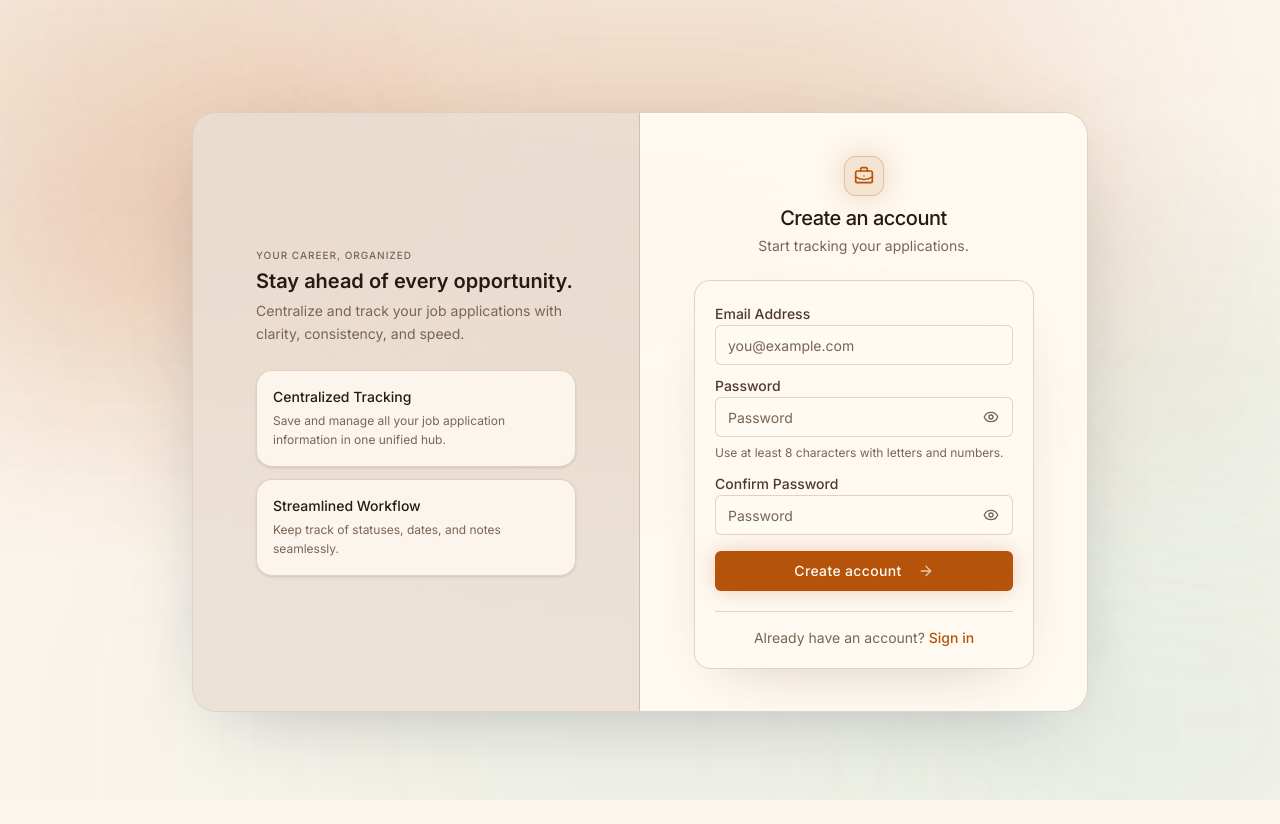
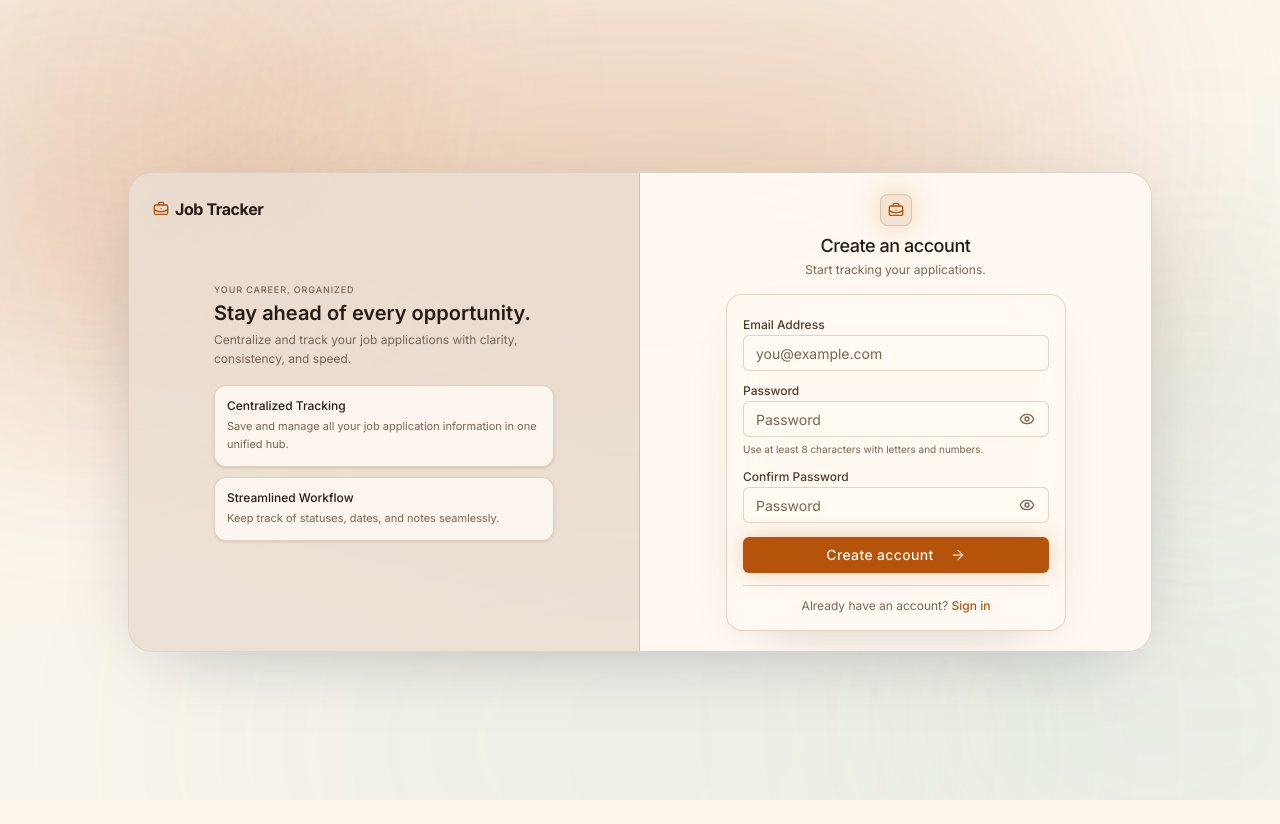
Before and after one commit to harisbinnawaz/job-tracker, a Next.js app: page /signup in a window 1280 px wide. Built offline with nearby package versions, Linux system fonts and the light colour scheme.

Commit message:
Finalized Auth UI

```diff
--- a/app/(auth)/login/form.tsx
+++ b/app/(auth)/login/form.tsx
@@ -16,7 +16,7 @@ function SubmitButton() {
       type="submit"
       disabled={pending}
       aria-busy={pending}
-      className="group mt-3 h-9 w-full font-medium tracking-wide transition-all duration-300 disabled:opacity-80"
+      className="group mt-2 h-9 w-full text-sm font-medium tracking-wide transition-all duration-300 disabled:opacity-80"
     >
       {pending ? "Signing in..." : "Sign in"}
       {pending ? (
@@ -34,9 +34,9 @@ interface LoginFormProps {
 
 export function LoginForm({ email }: LoginFormProps) {
   return (
-    <form action={login} className="space-y-2">
+    <form action={login} className="space-y-1.5">
       <div className="space-y-1">
-        <Label htmlFor="email" className="form-label">
+        <Label htmlFor="email" className="form-label text-xs">
           Email Address
         </Label>
         <Input
@@ -47,11 +47,11 @@ export function LoginForm({ email }: LoginFormProps) {
           required
           autoComplete="email"
           defaultValue={email}
-          className="h-10"
+          className="h-9 text-sm"
         />
       </div>
-      <div className="space-y-1.5">
-        <Label htmlFor="password" className="form-label">
+      <div className="space-y-1">
+        <Label htmlFor="password" className="form-label text-xs">
           Password
         </Label>
         <PasswordInput
@@ -60,7 +60,7 @@ export function LoginForm({ email }: LoginFormProps) {
           placeholder="Password"
           required
           autoComplete="current-password"
-          className="h-10"
+          className="h-9 text-sm"
         />
       </div>
       <SubmitButton />
--- a/app/(auth)/login/page.tsx
+++ b/app/(auth)/login/page.tsx
@@ -7,27 +7,27 @@ export const dynamic = "force-static";
 
 export default function LoginPage() {
   return (
-    <div className="mx-auto flex w-full max-w-[340px] flex-col items-center justify-center space-y-6">
-      <header className="flex w-full flex-col items-center text-center space-y-2">
-        <div className="theme-accent-icon flex h-10 w-10 shrink-0 items-center justify-center rounded-xl border">
-          <BriefcaseBusiness className="h-5 w-5" />
+    <div className="mx-auto flex w-full max-w-[340px] flex-col items-center justify-center space-y-4">
+      <header className="flex w-full flex-col items-center text-center space-y-1.5">
+        <div className="theme-accent-icon flex h-8 w-8 shrink-0 items-center justify-center rounded-lg border">
+          <BriefcaseBusiness className="h-4 w-4" />
         </div>
-        <div className="space-y-1">
-          <h1 className="text-xl font-medium tracking-tight text-white">
+        <div className="space-y-0.5">
+          <h1 className="text-lg font-medium tracking-tight text-white">
             Welcome back
           </h1>
-          <p className="text-sm text-zinc-400">
+          <p className="text-xs text-zinc-400">
             Sign in to your account to continue.
           </p>
         </div>
       </header>
 
-      <div className="glass-panel organic-rise-in w-full rounded-2xl p-5 space-y-5">
+      <div className="glass-panel organic-rise-in w-full rounded-2xl p-4 space-y-3">
         <Suspense fallback={<div />}>
           <LoginPageContent />
         </Suspense>
 
-        <div className="text-center text-sm text-zinc-400 border-t border-white/5 pt-4">
+        <div className="text-center text-xs text-zinc-400 border-t border-white/5 pt-3">
           Don&apos;t have an account?{" "}
           <Link
             href="/signup"
--- a/app/(auth)/signup/form.tsx
+++ b/app/(auth)/signup/form.tsx
@@ -83,9 +83,9 @@ export function SignupForm() {
         </div>
       )}
 
-      <form onSubmit={handleSubmit} className="space-y-2">
+      <form onSubmit={handleSubmit} className="space-y-1.5">
         <div className="space-y-1">
-          <Label htmlFor="email" className="form-label">
+          <Label htmlFor="email" className="form-label text-xs">
             Email Address
           </Label>
           <Input
@@ -95,11 +95,11 @@ export function SignupForm() {
             placeholder="you@example.com"
             required
             autoComplete="email"
-            className="h-10"
+            className="h-9 text-sm"
           />
         </div>
-        <div className="space-y-1.5">
-          <Label htmlFor="password" className="form-label">
+        <div className="space-y-1">
+          <Label htmlFor="password" className="form-label text-xs">
             Password
           </Label>
           <PasswordInput
@@ -108,14 +108,14 @@ export function SignupForm() {
             placeholder="Password"
             required
             autoComplete="new-password"
-            className="h-10"
+            className="h-9 text-sm"
           />
-          <p className="form-helper text-xs leading-5">
+          <p className="form-helper text-[10px] leading-4 text-zinc-500">
             Use at least 8 characters with letters and numbers.
           </p>
         </div>
-        <div className="space-y-1.5">
-          <Label htmlFor="confirm-password" className="form-label">
+        <div className="space-y-1">
+          <Label htmlFor="confirm-password" className="form-label text-xs">
             Confirm Password
           </Label>
           <PasswordInput
@@ -124,12 +124,12 @@ export function SignupForm() {
             placeholder="Password"
             required
             autoComplete="new-password"
-            className="h-10"
+            className="h-9 text-sm"
           />
         </div>
         <Button
           type="submit"
-          className="group mt-2 h-10 w-full font-medium tracking-wide transition-all duration-300"
+          className="group mt-2 h-9 w-full text-sm font-medium tracking-wide transition-all duration-300"
           disabled={isPending}
           aria-busy={isPending}
         >
--- a/app/(auth)/signup/page.tsx
+++ b/app/(auth)/signup/page.tsx
@@ -7,38 +7,38 @@ export const dynamic = "force-static";
 
 function SignupFormFallback() {
   return (
-    <div className="space-y-3">
-      <div className="theme-skeleton h-10 animate-pulse rounded-md border border-(--border)" />
-      <div className="theme-skeleton h-10 animate-pulse rounded-md border border-(--border)" />
-      <div className="theme-skeleton h-10 animate-pulse rounded-md border border-(--border)" />
-      <div className="theme-skeleton h-10 animate-pulse rounded-md border border-(--border)" />
+    <div className="space-y-2.5">
+      <div className="theme-skeleton h-9 animate-pulse rounded-md border border-(--border)" />
+      <div className="theme-skeleton h-9 animate-pulse rounded-md border border-(--border)" />
+      <div className="theme-skeleton h-9 animate-pulse rounded-md border border-(--border)" />
+      <div className="theme-skeleton h-9 animate-pulse rounded-md border border-(--border)" />
     </div>
   );
 }
 
 export default function SignupPage() {
   return (
-    <div className="mx-auto flex w-full max-w-[340px] flex-col items-center justify-center space-y-6">
-      <header className="flex w-full flex-col items-center text-center space-y-2">
-        <div className="theme-accent-icon flex h-10 w-10 shrink-0 items-center justify-center rounded-xl border">
-          <BriefcaseBusiness className="h-5 w-5" />
+    <div className="mx-auto flex w-full max-w-[340px] flex-col items-center justify-center space-y-4">
+      <header className="flex w-full flex-col items-center text-center space-y-1.5">
+        <div className="theme-accent-icon flex h-8 w-8 shrink-0 items-center justify-center rounded-lg border">
+          <BriefcaseBusiness className="h-4 w-4" />
         </div>
-        <div className="space-y-1">
-          <h1 className="text-xl font-medium tracking-tight text-white">
+        <div className="space-y-0.5">
+          <h1 className="text-lg font-medium tracking-tight text-white">
             Create an account
           </h1>
-          <p className="text-sm text-zinc-400">
+          <p className="text-xs text-zinc-400">
             Start tracking your applications.
           </p>
         </div>
       </header>
 
-      <div className="glass-panel organic-rise-in w-full rounded-2xl p-5 space-y-5">
+      <div className="glass-panel organic-rise-in w-full rounded-2xl p-4 space-y-3">
         <Suspense fallback={<SignupFormFallback />}>
           <SignupForm />
         </Suspense>
 
-        <div className="text-center text-sm text-zinc-400 border-t border-white/5 pt-4">
+        <div className="text-center text-xs text-zinc-400 border-t border-white/5 pt-3">
           Already have an account?{" "}
           <Link
             href="/login"
--- a/components/auth/auth-shell.tsx
+++ b/components/auth/auth-shell.tsx
@@ -2,59 +2,80 @@
 
 import { usePathname } from "next/navigation";
 import { cn } from "@/lib/utils";
+import { BriefcaseBusiness } from "lucide-react";
 
 export default function AuthShell({ children }: { children: React.ReactNode }) {
   const pathname = usePathname();
   const isSignup = pathname === "/signup";
 
   return (
-    <div className="relative flex min-h-screen w-full items-center justify-center p-4 sm:p-8">
-      <div className="relative flex w-full max-w-4xl min-h-[600px] md:h-[600px] overflow-hidden rounded-3xl border border-(--border) bg-(--surface) shadow-[0_20px_80px_-36px_rgba(15,23,42,0.35)] flex-col md:flex-row">
+    <div className="relative flex min-h-screen w-full items-center justify-center p-2 sm:p-4">
+      {/*
+        Master Container:
+        - Wider (max-w-5xl) and shorter (md:h-[480px])
+        - Hidden overflow for clean clipping
+      */}
+      <div className="relative flex w-full max-w-5xl min-h-[440px] md:h-[480px] overflow-hidden rounded-3xl border border-(--border) bg-(--surface) shadow-[0_20px_80px_-36px_rgba(15,23,42,0.35)] flex-col md:flex-row">
 
         {/* Form Pane (Left initially, slides Right on Signup) */}
         <div
           className={cn(
-            "relative z-10 flex h-full w-full md:w-1/2 md:absolute md:inset-y-0 md:left-0 items-center justify-center bg-(--surface) p-6 transition-transform duration-700 ease-[cubic-bezier(0.22,1,0.36,1)] will-change-transform",
+            "relative z-10 flex h-full w-full md:w-1/2 md:absolute md:inset-y-0 md:left-0 items-center justify-center bg-(--surface) p-4 md:p-5 transition-transform duration-[800ms] ease-[cubic-bezier(0.16,1,0.3,1)] will-change-transform",
             isSignup ? "md:translate-x-full" : "md:translate-x-0"
           )}
         >
+          {/* Mobile Logo Header (Hidden on Desktop) */}
+          <div className="absolute top-4 left-4 flex md:hidden items-center gap-1.5">
+            <BriefcaseBusiness className="h-4 w-4 text-violet-400" />
+            <span className="text-sm font-bold tracking-tight text-(--foreground)">Job Tracker</span>
+          </div>
+
           <div className="flex h-full w-full max-w-sm flex-col justify-center">{children}</div>
         </div>
 
-        {/* Feature Pane (Right initially, slides Left on Signup) */}
+        {/*
+          Feature Pane (Right initially, slides Left on Signup)
+          - Hidden on mobile to keep the focus strictly on the auth form
+        */}
         <div
           className={cn(
-            "relative flex h-full w-full md:w-1/2 md:absolute md:inset-y-0 md:right-0 items-center justify-center border-t border-(--border) bg-(--surface-hover) p-8 transition-transform duration-700 ease-[cubic-bezier(0.22,1,0.36,1)] will-change-transform md:border-t-0",
+            "relative hidden md:flex h-full w-full md:w-1/2 md:absolute md:inset-y-0 md:right-0 items-center justify-center border-t border-(--border) bg-(--surface-hover) p-6 transition-transform duration-[800ms] ease-[cubic-bezier(0.16,1,0.3,1)] will-change-transform md:border-t-0",
             isSignup ? "md:-translate-x-full md:border-r" : "md:translate-x-0 md:border-l"
           )}
         >
-          <div className="flex w-full max-w-[320px] flex-col gap-6">
-            <div className="space-y-1.5">
-              <p className="text-[10px] font-medium uppercase tracking-widest text-(--muted)">
+          {/* Desktop Logo Header */}
+          <div className="absolute top-6 left-6 flex items-center gap-1.5">
+            <BriefcaseBusiness className="h-4 w-4 text-violet-400" />
+            <span className="text-base font-bold tracking-tight text-(--foreground)">Job Tracker</span>
+          </div>
+
+          <div className="flex w-full max-w-[340px] flex-col gap-4">
+            <div className="space-y-1">
+              <p className="text-[9px] font-medium uppercase tracking-widest text-(--muted)">
                 Your career, organized
               </p>
               <h2 className="text-xl font-semibold leading-tight text-(--foreground)">
                 Stay ahead of every opportunity.
               </h2>
-              <p className="text-sm text-(--muted) leading-relaxed">
+              <p className="text-xs text-(--muted) leading-relaxed">
                 Centralize and track your job applications with clarity, consistency, and speed.
               </p>
             </div>
 
-            <div className="space-y-3">
-              <div className="rounded-2xl border border-(--border) bg-(--surface) p-4 shadow-sm">
-                <p className="text-sm font-medium text-(--foreground)">
+            <div className="space-y-2.5">
+              <div className="rounded-xl border border-(--border) bg-(--surface) p-3 shadow-sm">
+                <p className="text-xs font-medium text-(--foreground)">
                   Centralized Tracking
                 </p>
-                <p className="mt-1 text-xs text-(--muted) leading-relaxed">
+                <p className="mt-1 text-[11px] text-(--muted) leading-relaxed">
                   Save and manage all your job application information in one unified hub.
                 </p>
               </div>
-              <div className="rounded-2xl border border-(--border) bg-(--surface) p-4 shadow-sm">
-                <p className="text-sm font-medium text-(--foreground)">
+              <div className="rounded-xl border border-(--border) bg-(--surface) p-3 shadow-sm">
+                <p className="text-xs font-medium text-(--foreground)">
                   Streamlined Workflow
                 </p>
-                <p className="mt-1 text-xs text-(--muted) leading-relaxed">
+                <p className="mt-1 text-[11px] text-(--muted) leading-relaxed">
                   Keep track of statuses, dates, and notes seamlessly.
                 </p>
               </div>
```
